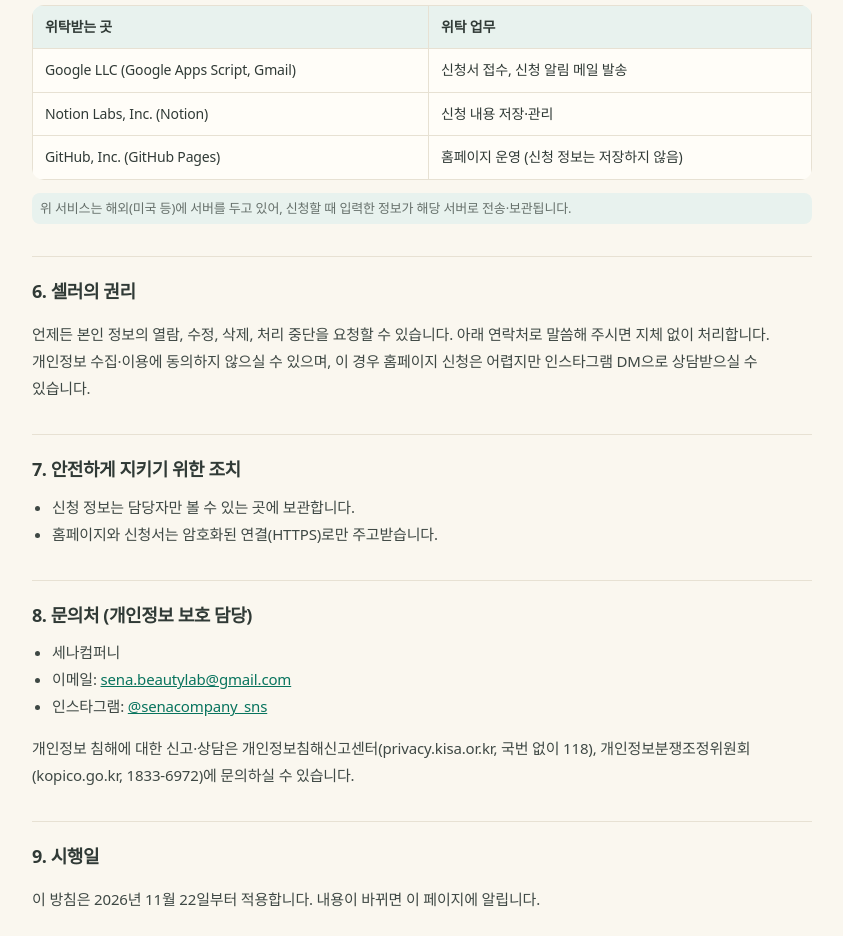
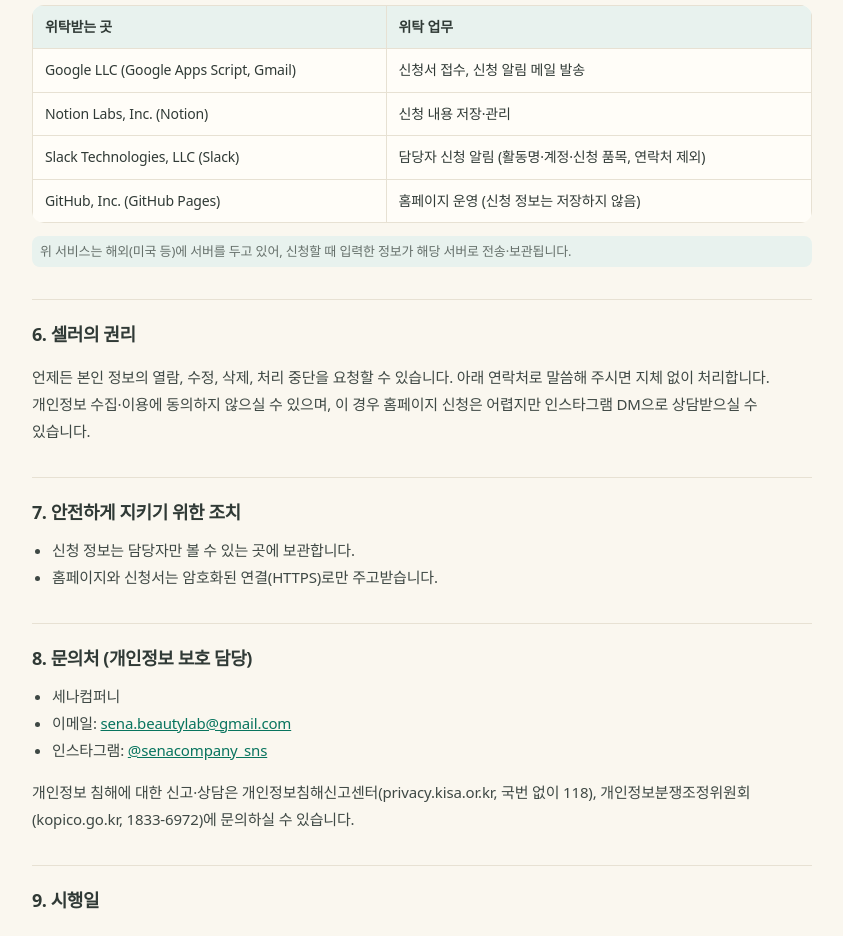
Before and after one commit to BanacleBoss/sena-seller, a plain HTML site: page privacy.html in a window 1280 px wide. Shown: the part 1060-1996 px from the top of the page, without its empty margins (218-1061 px from the left). Drawn offline with Linux system fonts and the light colour scheme; a web font is replaced by a local one.

Commit message:
신청 접수 시 슬랙 알림 (SLACK_WEBHOOK_URL), 개인정보처리방침에 Slack 위탁 추가
Co-Authored-By: Claude Opus 5.5 <noreply@anthropic.com>
Claude-Session: https://claude.ai/code/session_012yCbdh7RNx1veFJZUhEdWd

```diff
--- a/privacy.html
+++ b/privacy.html
@@ -381,6 +381,7 @@ footer .top{border-bottom-color:rgba(250,247,239,.14)}
     <tr><th>위탁받는 곳</th><th>위탁 업무</th></tr>
     <tr><td>Google LLC (Google Apps Script, Gmail)</td><td>신청서 접수, 신청 알림 메일 발송</td></tr>
     <tr><td>Notion Labs, Inc. (Notion)</td><td>신청 내용 저장·관리</td></tr>
+    <tr><td>Slack Technologies, LLC (Slack)</td><td>담당자 신청 알림 (활동명·계정·신청 품목, 연락처 제외)</td></tr>
     <tr><td>GitHub, Inc. (GitHub Pages)</td><td>홈페이지 운영 (신청 정보는 저장하지 않음)</td></tr>
   </table>
   <p class="note">위 서비스는 해외(미국 등)에 서버를 두고 있어, 신청할 때 입력한 정보가 해당 서버로 전송·보관됩니다.</p>
```
Also changed, not shown: 1 other file.
